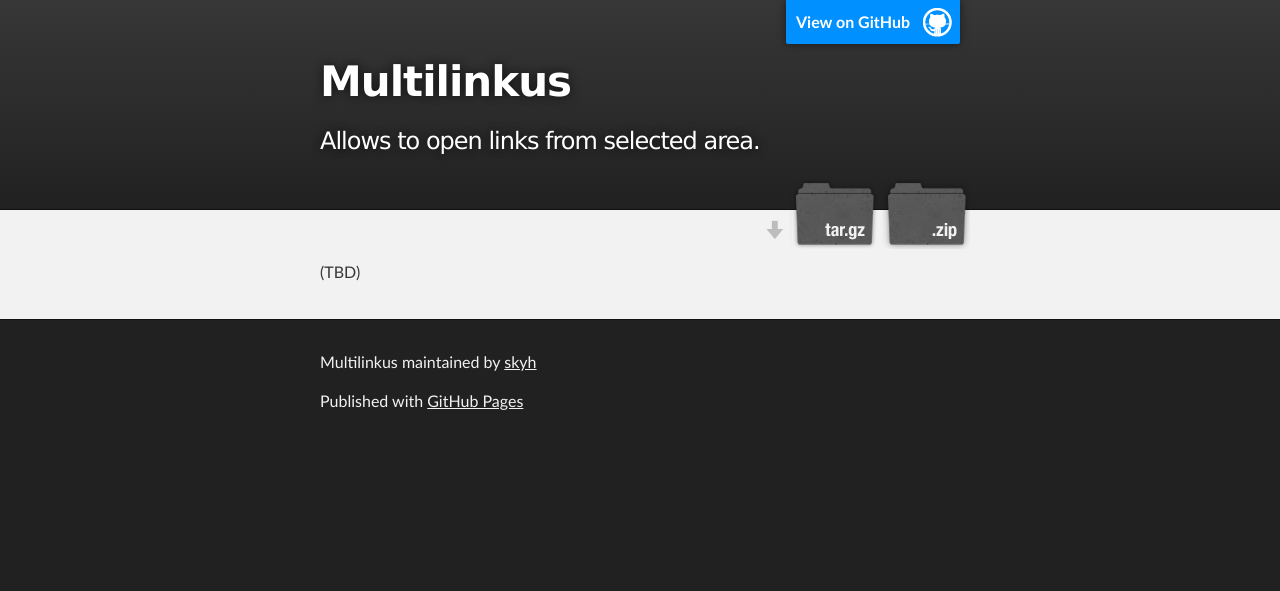
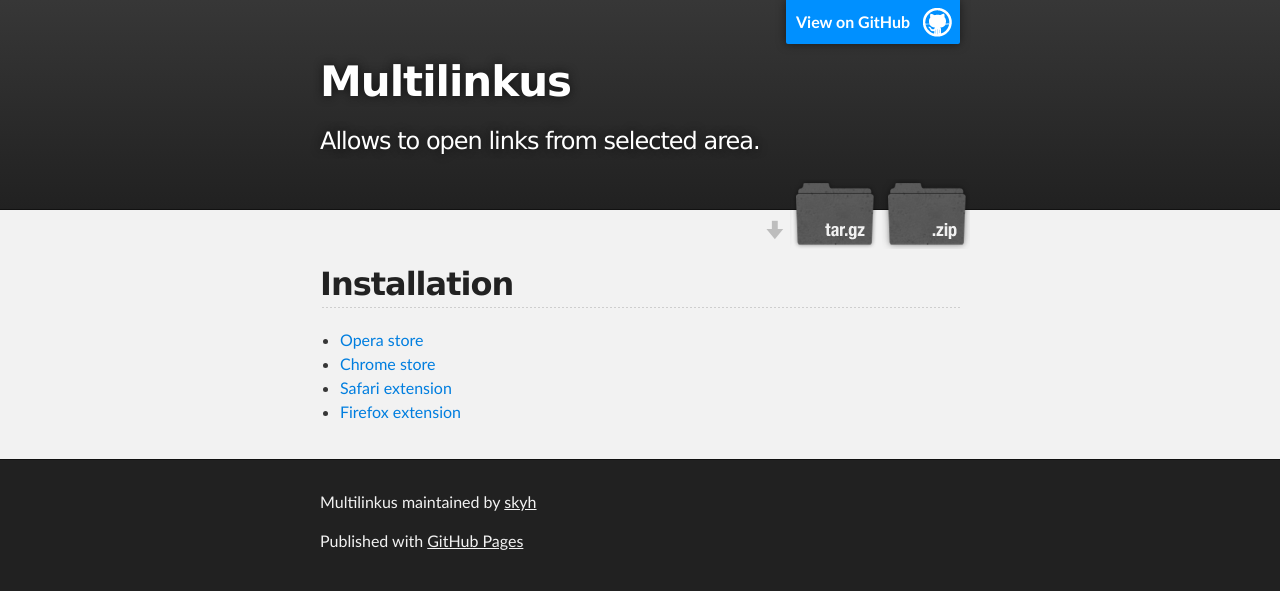
Before and after one commit to skyh/multilinkus, a plain HTML site: page index.html in a window 1280 px wide. Drawn offline with Linux system fonts and the light colour scheme.

```diff
--- a/index.html
+++ b/index.html
@@ -31,7 +31,15 @@
     <!-- MAIN CONTENT -->
     <div id="main_content_wrap" class="outer">
       <section id="main_content" class="inner">
-        <p>(TBD)</p>
+        <h2>
+<a id="installation" class="anchor" href="#installation" aria-hidden="true"><span class="octicon octicon-link"></span></a>Installation</h2>
+
+<ul>
+<li><a href="https://addons.opera.com/en/extensions/details/multilinkus">Opera store</a></li>
+<li><a href="https://chrome.google.com/webstore/detail/objlfjomeokppmepgdbngjihebkhknko">Chrome store</a></li>
+<li><a href="https://github.com/skyh/multilinkus/releases/download/1.0.1/multilinkus-v1.0.1.safariextz">Safari extension</a></li>
+<li><a href="https://github.com/skyh/multilinkus/releases/download/1.0.1/multilinkus-v1.0.1.xpi">Firefox extension</a></li>
+</ul>
       </section>
     </div>
 
--- a/params.json
+++ b/params.json
@@ -1 +1 @@
-{"name":"Multilinkus","tagline":"Allows to open links from selected area.","body":"(TBD)","google":"UA-60394284-1","note":"Don't delete this file! It's used internally to help with page regeneration."}
+{"name":"Multilinkus","tagline":"Allows to open links from selected area.","body":"## Installation\r\n- [Opera store](https://addons.opera.com/en/extensions/details/multilinkus)\r\n- [Chrome store](https://chrome.google.com/webstore/detail/objlfjomeokppmepgdbngjihebkhknko)\r\n- [Safari extension](https://github.com/skyh/multilinkus/releases/download/1.0.1/multilinkus-v1.0.1.safariextz)\r\n- [Firefox extension](https://github.com/skyh/multilinkus/releases/download/1.0.1/multilinkus-v1.0.1.xpi)","google":"UA-60394284-1","note":"Don't delete this file! It's used internally to help with page regeneration."}
```
